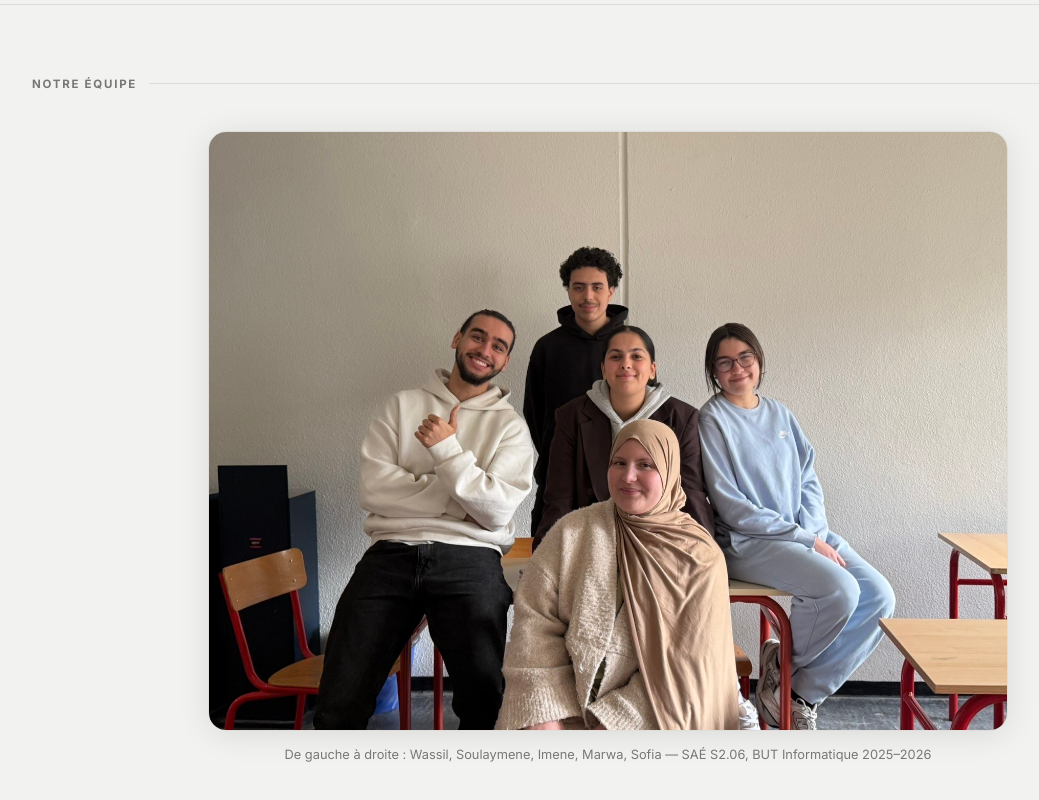
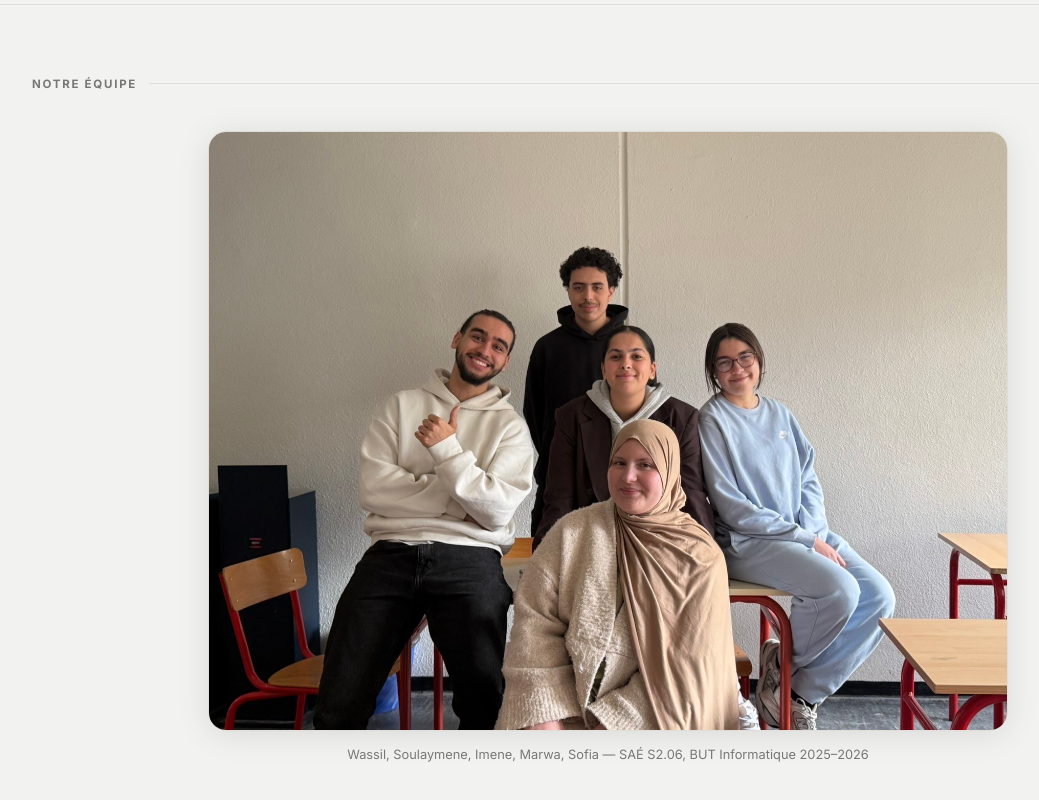
Before and after one commit to enemeyaluos/sae, a plain HTML site: page index.html in a window 1280 px wide. Shown: the part 1688-2488 px from the top of the page, without its empty margins (32-1071 px from the left). Drawn offline with Linux system fonts and the light colour scheme.

Commit message:
Remove leading text from team description

```diff
--- a/index.html
+++ b/index.html
@@ -466,7 +466,7 @@
     <img src="photo_equipe.jpg" alt="Notre équipe" style="width:100%; display:block; object-fit:cover;"/>
   </div>
   <p style="margin-top:16px; font-size:.8rem; color:var(--muted); text-align:center;">
-    De gauche à droite : Wassil, Soulaymene, Imene, Marwa, Sofia — SAÉ S2.06, BUT Informatique 2025–2026
+             Wassil, Soulaymene, Imene, Marwa, Sofia — SAÉ S2.06, BUT Informatique 2025–2026
   </p>
 </div>
 </div><!-- /content -->
```
